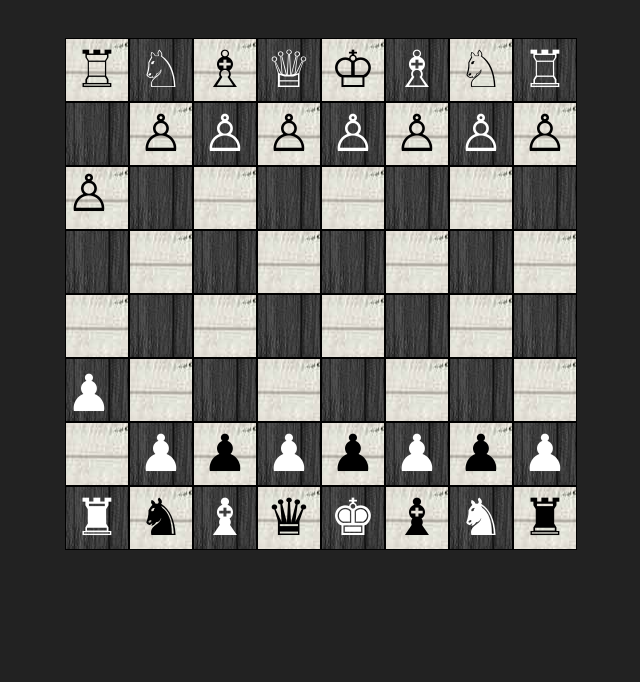
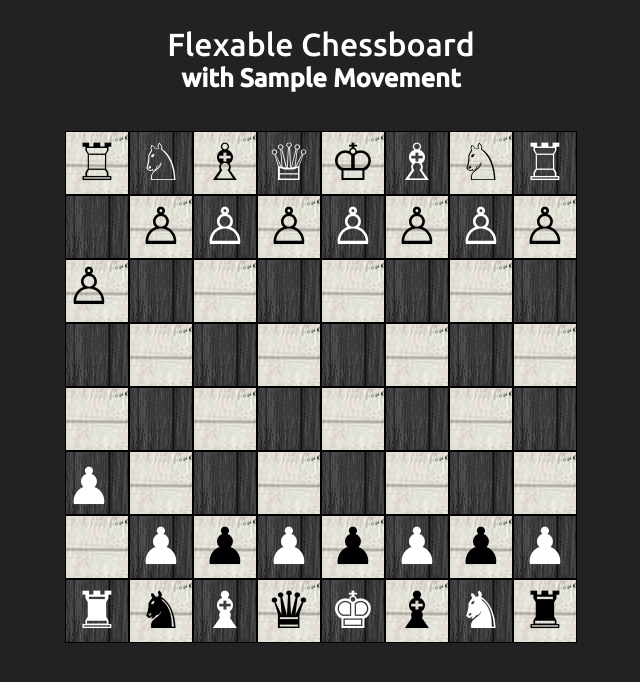
Before and after one commit to IsaacSarte/chessboardflex_avion_batch14_act_3, a plain HTML site: page index.html in a window 1280 px wide. Shown: the whole page, without its empty margins (319-959 px from the left). Drawn offline with Linux system fonts and the light colour scheme.

Commit message:
vw sa header okay na

```diff
--- a/index.css
+++ b/index.css
@@ -14,20 +14,20 @@ body {
 }
 
 header {
-    margin-top: 50px;
     justify-content: center;
     text-align: center;
+    margin-top: 2vw;
 }
 
 header h1 {
     color: #fff;
-    font-size: 2.5rem;
+    font-size: 2.5vw;
     font-weight: 500;
 }
 
 header h2 {
     color: #fff;
-    margin-top: 10px;
+    font-size: 2vw;
 }
 
 .chess {
--- a/index.html
+++ b/index.html
@@ -9,9 +9,9 @@
 </head>
 <body>
 
-<!--     <header>
+    <header>
         <h1>Flexable Chessboard <br /> <h2>with Sample Movement</h2></h1>
-    </header> -->
+    </header>
 
     <div class="chess">
         <div class="board">
```
